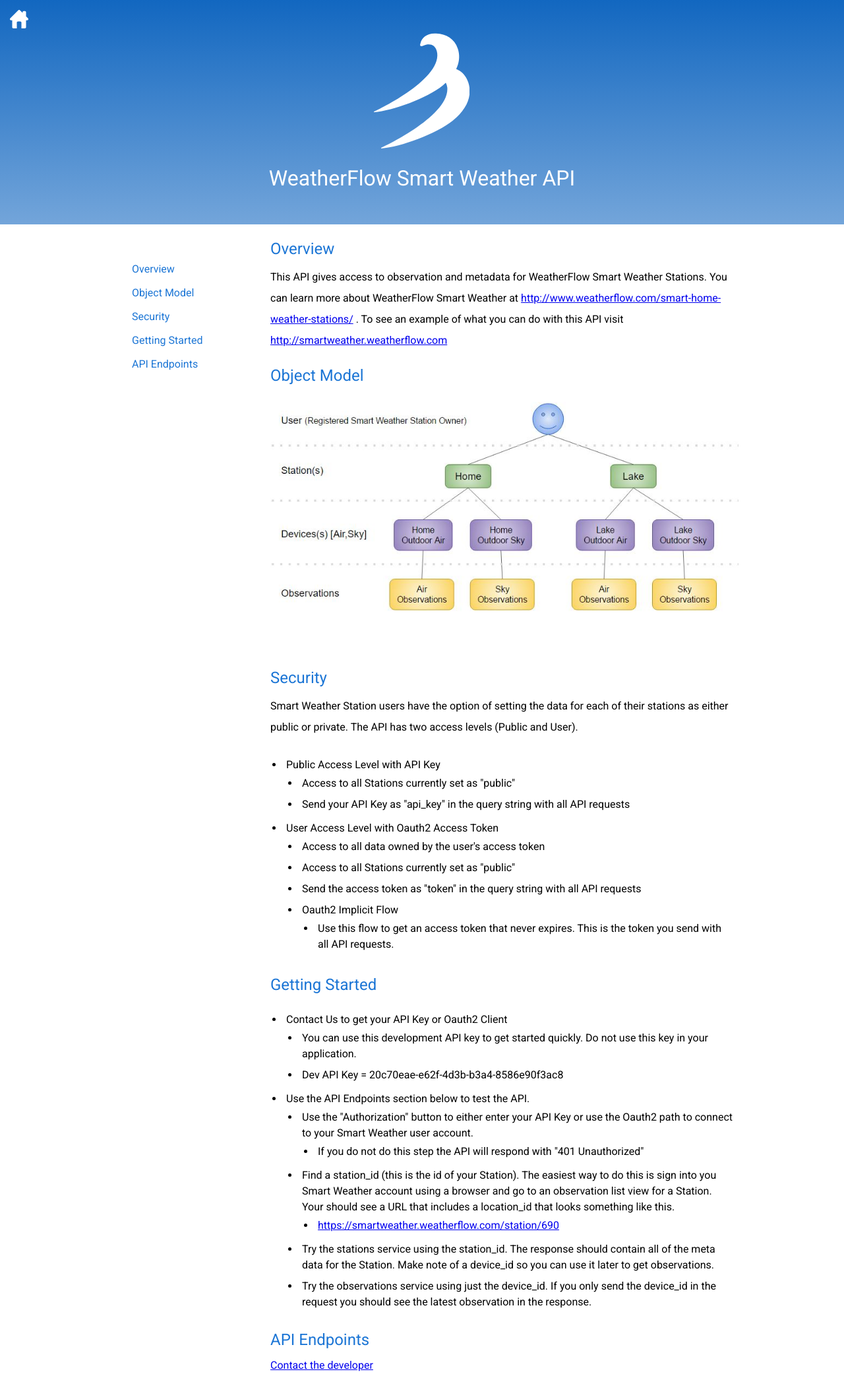
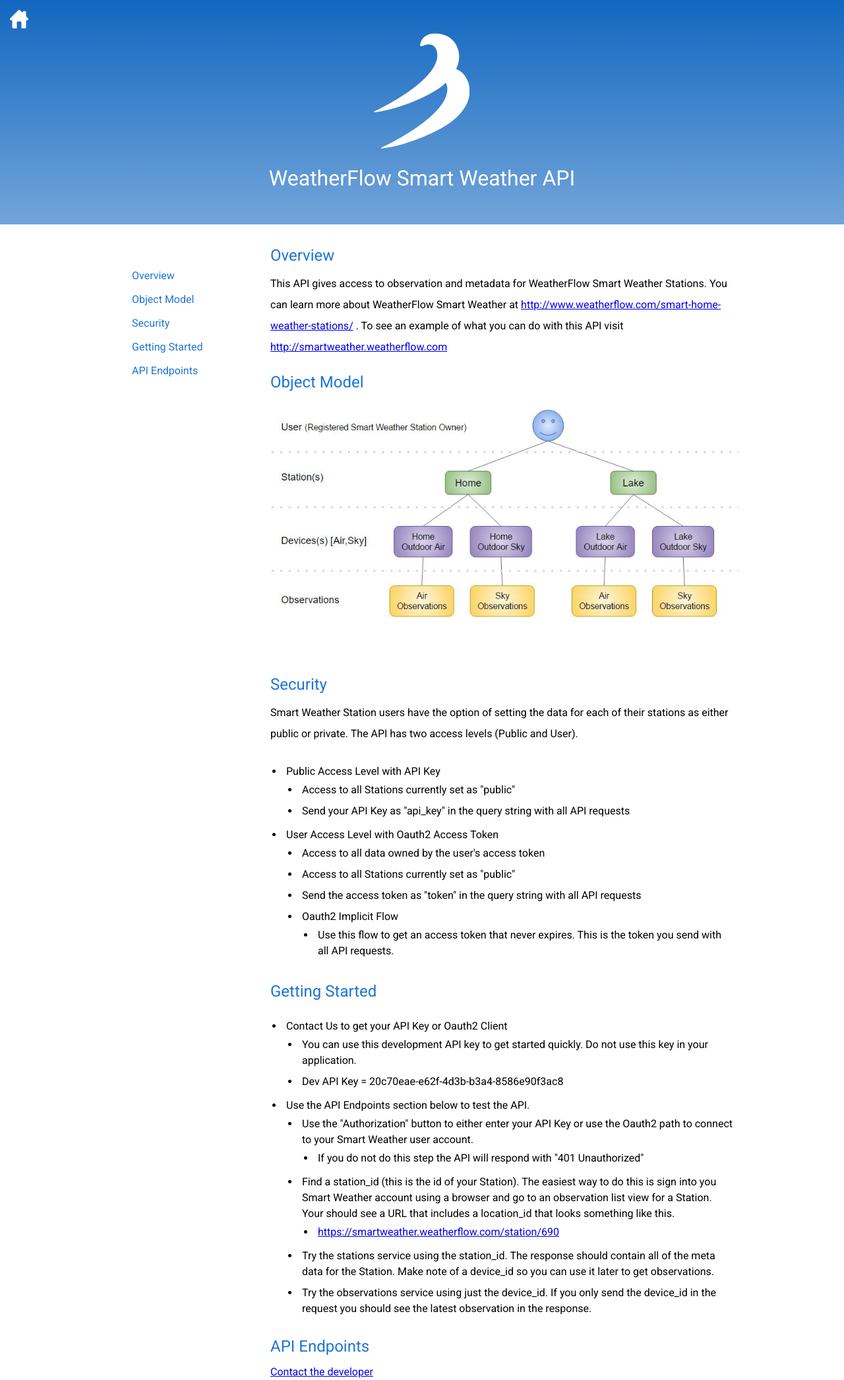
Before and after one commit to WeatherFlow/SmartWeather, a Jekyll site: the page built from api/index.html, in a window 1280 px wide. Shown: the whole page at 66% size. Built offline with Jekyll 4.4.1, drawn with Linux system fonts in a browser that asks for light colours; nearby versions of some CDN libraries.

Commit message:
Increasing margin

```diff
--- a/css/release.css
+++ b/css/release.css
@@ -4,7 +4,7 @@
 }
 
 #page {
-	margin: 25px 0 0 250px;;
+	margin: 35px 0 0 250px;;
 	box-sizing: border-box;
 }
 
```
